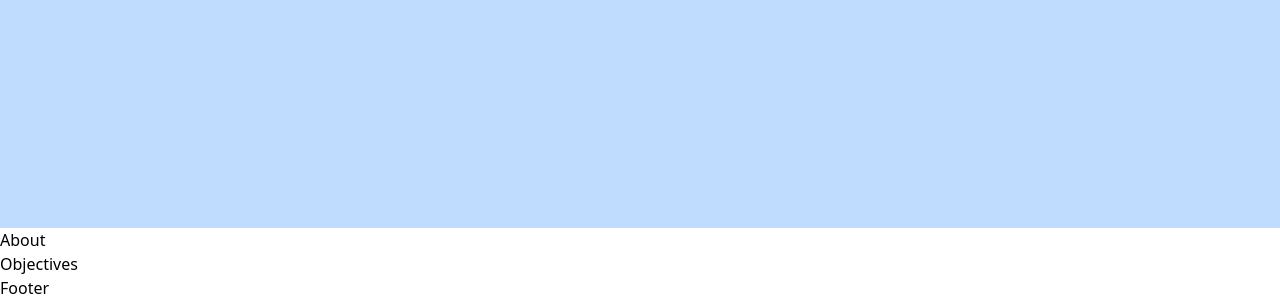
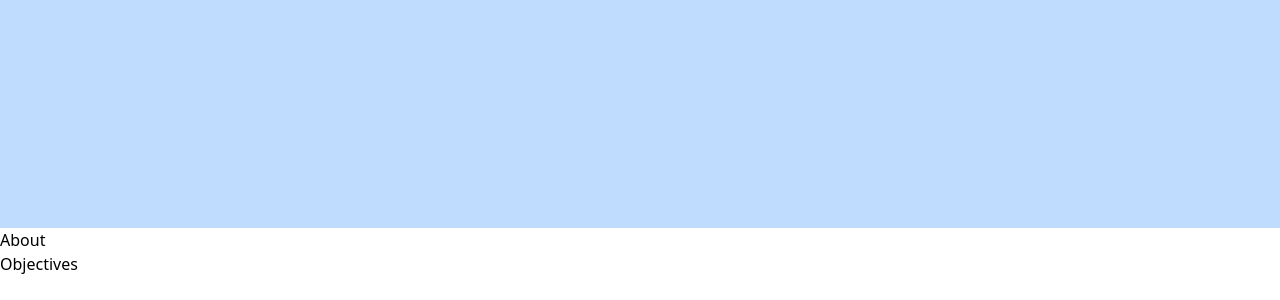
Before and after one commit to primexk5/Martina, a React (Vite) app: page / in a window 1280 px wide. Shown: the part 656-956 px from the top of the page. After the commit the page ends 932 px from the top, so only its background shows below. Built offline with nearby package versions, Linux system fonts and the light colour scheme.

Commit message:
want to start woring on the footer

```diff
--- a/src/components/Footer.jsx
+++ b/src/components/Footer.jsx
@@ -2,7 +2,11 @@ import React from 'react'
 
 const Footer = () => {
   return (
-    <div>Footer</div>
+    <div>
+      <footer>
+
+      </footer>
+    </div>
   )
 }
 
```
